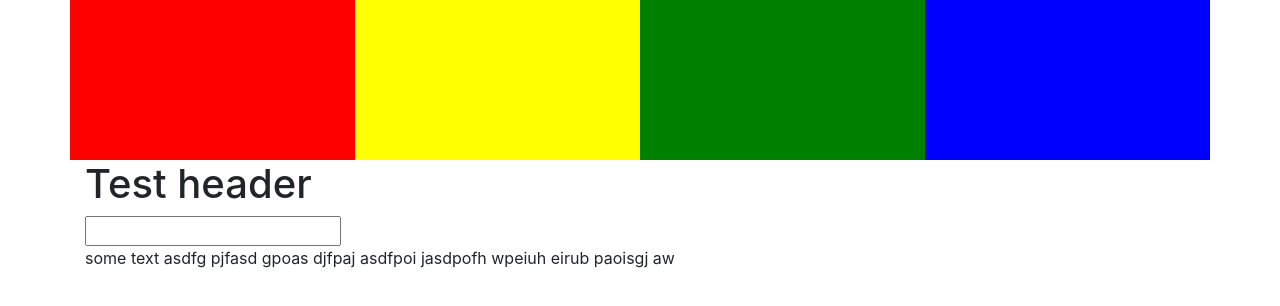
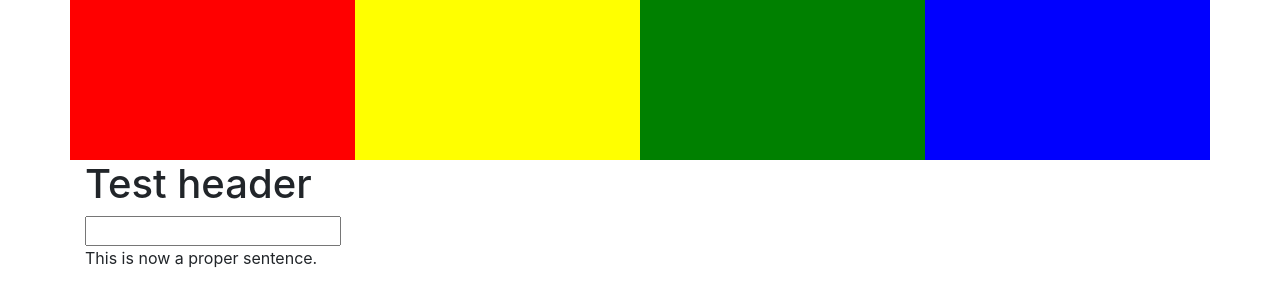
Before and after one commit to AndroidDoctorr/TestRepo, a plain HTML site: page index.html in a window 1280 px wide. Drawn offline with nearby package versions, Linux system fonts and the light colour scheme.

Commit message:
changed gibberish text into a proper sentence

```diff
--- a/index.html
+++ b/index.html
@@ -19,7 +19,7 @@
         </div>
         <h1>Test header</h1>
     <input type="text">
-    <p>some text asdfg pjfasd gpoas djfpaj asdfpoi jasdpofh wpeiuh eirub paoisgj aw</p>
+    <p>This is now a proper sentence.</p>
     </div>
 </body>
 </html>
```
